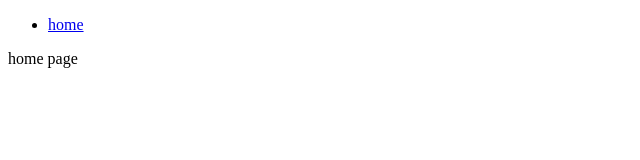
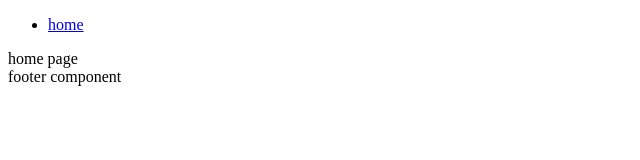
Before and after one commit to mochic/mochic, a React app: page / in a window 1280 px wide. Shown: the top 160 px of the page, without its empty margins (0-640 px from the left). Built offline with nearby package versions, Linux system fonts and the light colour scheme; the HTML template or start-up script is replaced by a standard one.

Commit message:
actually complete the tutorial...

```diff
--- a/react-client/src/components/App.jsx
+++ b/react-client/src/components/app.jsx
@@ -2,8 +2,9 @@ import React, { Component } from 'react';
 import { BrowserRouter as Router, Route, Link } from 'react-router-dom';
 import { browserHistory } from 'react-router';
 
-import HomePage from './HomePage'
-import NavBar from './HeaderComponent/NavBar'
+import HomePage from './pages/homePage'
+import NavBar from './headerComponent/navBar'
+import Footer from './footerComponent/footer'
 
 class App extends Component {
     render() {
@@ -12,6 +13,7 @@ class App extends Component {
                 <div>
                     <NavBar />
                     <Route name='home' exact path='/' component={HomePage} />
+		    <Footer />
                 </div>
             </Router>
         )
--- a/react-client/src/index.jsx
+++ b/react-client/src/index.jsx
@@ -1,6 +1,6 @@
 import React, { Component } from 'react';
 import ReactDOM from 'react-dom';
 
-import App from './components/App';
+import App from './components/app';
 
 ReactDOM.render(<App />, document.getElementById('app'));
```
Also changed, not shown: react-client/src/components/footerComponent/Footer.jsx (renamed from react-client/src/components/FooterComponent/Footer.jsx), react-client/src/components/headerComponent/NavBar.jsx (renamed from react-client/src/components/HeaderComponent/NavBar.jsx), react-client/src/components/pages/homePage.jsx (renamed from react-client/src/components/HomePage.jsx).
